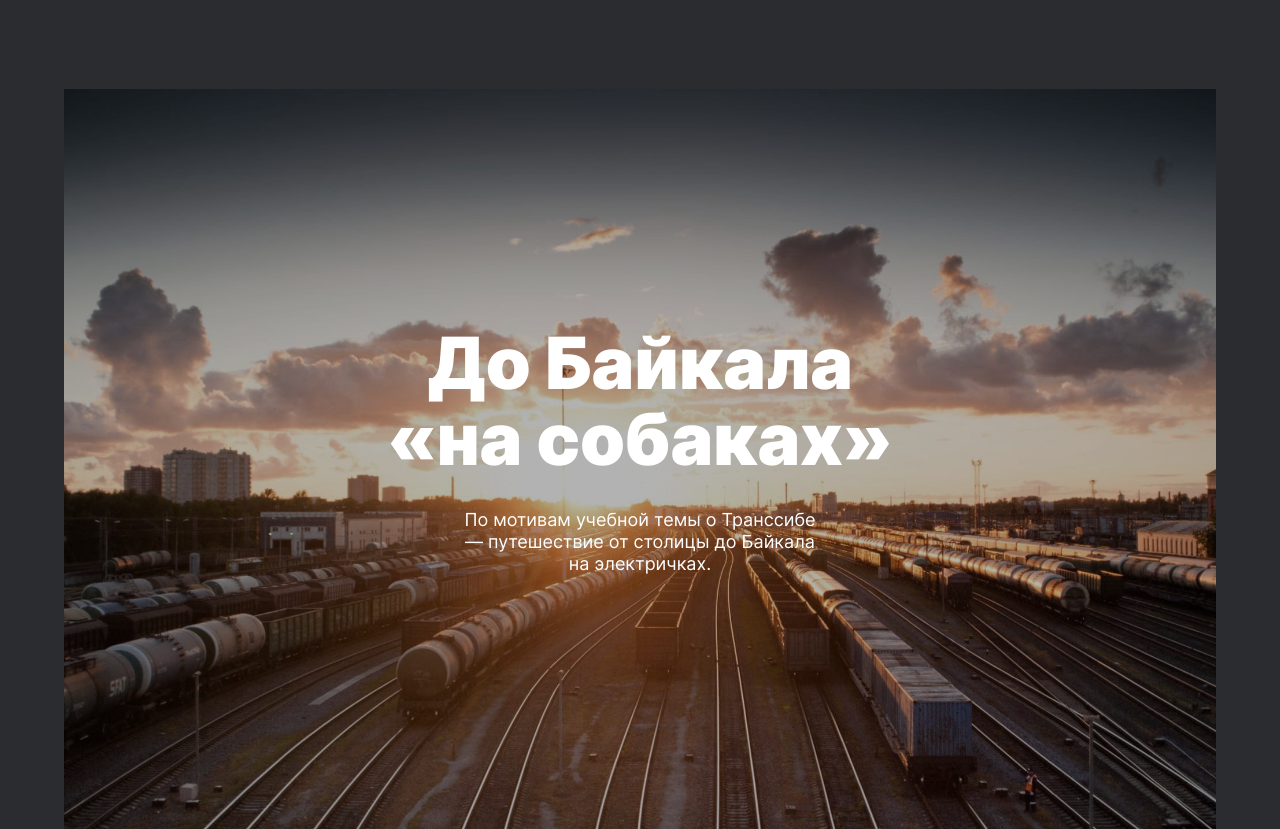
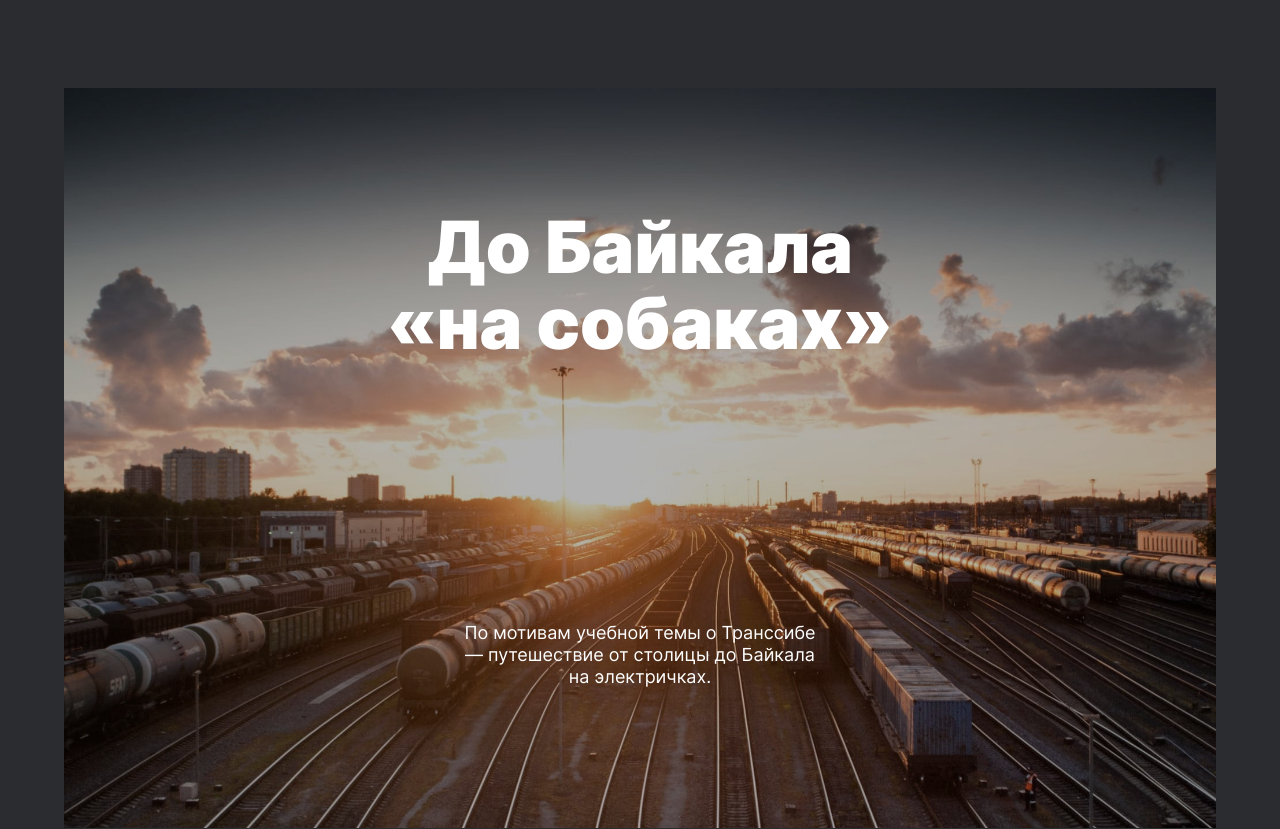
Before and after one commit to winner051996/russian-travel, a plain HTML site: page index.html in a window 1280 px wide. Shown: the part 5560-6389 px from the top of the page. Drawn offline with Linux system fonts and the light colour scheme; files whose address does not match are found by name.

Commit message:
# 3 work - fix 3

```diff
--- a/block/cover/__overlay/cover__overlay.css
+++ b/block/cover/__overlay/cover__overlay.css
@@ -1,15 +1,11 @@
 .cover__overlay {
-    position: absolute;
-    display: flex;
-    flex-direction: column;
+    display: grid;
     align-items: center;
-    justify-content: center;
     background-color: rgba(0,0,0,0.3);
     color: rgba(255, 255, 255, 1);
     text-decoration: none;
     width: 100%;
     height: 100%;
-    z-index: 1;
 }
 
 .cover__overlay:hover {
--- a/block/cover/__subtitle/cover__subtitle.css
+++ b/block/cover/__subtitle/cover__subtitle.css
@@ -4,7 +4,7 @@
     font-size: 18px;
     line-height: 22px;
     text-align: center;
-    margin-top: 32px;
+    justify-self: center;
 }
 
 @media screen and (max-width: 425px) {
--- a/block/cover/__title/cover__title.css
+++ b/block/cover/__title/cover__title.css
@@ -1,5 +1,6 @@
 .cover__title {
-    font-family: Inter-Black;
+    font-family: Inter;
+    font-weight: 900;
     font-size: 72px;
     line-height: 76px;
     text-align: center;
--- a/block/cover/cover.css
+++ b/block/cover/cover.css
@@ -1,6 +1,6 @@
 .cover {
-    position: relative;
     background-image: url("../../images/cover-trains.jpg");
+    display: grid;
     background-size: cover;
     background-repeat: no-repeat;
     min-height: 740px;
--- a/block/lead/__title/lead__title.css
+++ b/block/lead/__title/lead__title.css
@@ -1,8 +1,7 @@
 .lead__title {
     margin: 0 auto 0 auto;
-    /* width: 720px; */
     height: 200px;
-    font-family: Inter-Black;
+    font-family: Inter;
     font-size: 96px;
     line-height: 100px;
     text-align: center;
--- a/block/places/__text/places__text.css
+++ b/block/places/__text/places__text.css
@@ -1,5 +1,19 @@
-
 .places__text {
     margin-block-start: 0;
     margin-left: 40px;
 }
+
+
+@media screen and (max-width: 320px) {
+    .places__text {
+        margin-top: 15px;
+        margin: 15px auto 0 auto;
+    }
+}
+
+@media screen and (max-width: 425px) {
+    .places__text {
+        margin-top: 15px;
+        margin: 15px auto 0 auto;
+    }
+}
--- a/block/places/__title/places__title.css
+++ b/block/places/__title/places__title.css
@@ -6,7 +6,8 @@
     max-height: 460px;
     max-width: 50%;
     min-width: 50%;
-    font-family: Inter-Black;
+    font-family: Inter;
+    font-weight: bold;
 }
 
 @media screen and (max-width: 1024px) {
@@ -27,7 +28,6 @@
 @media screen and (max-width: 425px) {
     .places__title {
         width: 90%;
-        margin: 0 auto;
         font-size: 32px;
         line-height: 35px;
 
--- a/block/root/root.css
+++ b/block/root/root.css
@@ -1,25 +1,5 @@
-@font-face {
-    font-family: 'Inter';
-    src: url("../../vendor/fonts/Inter/Inter-Regular.woff2") format("woff2"),
-        url("/../../vendor/fonts/Inter/Inter-Regular.woff") format("woff");
-}
-
-@font-face {
-    font-family: 'Inter-Black';
-    src: url("../../vendor/fonts/Inter/Inter-Black.woff2") format("woff2"),
-        url("/../../vendor/fonts/Inter/Inter-Black.woff") format("woff");
-    font-weight: 900;
-}
-
-@font-face {
-    font-family: 'Inter-Bold';
-    src: url("../../vendor/fonts/Inter/Inter-Bold.woff2") format("woff2"),
-        url("/../../vendor/fonts/Inter/Inter-Bold.woff") format("woff");
-    font-weight: bold;
-}
-
 .root {
-    font-family: Inter-Regular, Helvetica, sans-serif;
+    font-family: Inter, Arial, sans-serif;
     -webkit-font-smoothing: antialiased;
     -moz-osx-font-smoothing: grayscale;
     background-color: #2a2c2f;
--- a/index.html
+++ b/index.html
@@ -152,7 +152,7 @@
             </div>
             <div class="places__flex-row">
               <img src="images/places/kareliya.jpg" class="places__image" alt="Пейзажи Карелии">
-                  <p class="places__paragraph"> Сибирь заканчивается не на Урале, а в Карелии: образующая тайгу
+                  <p class="places__text"> Сибирь заканчивается не на Урале, а в Карелии: образующая тайгу
                     сибирская лиственница не растёт западнее Водлозера. Зато здесь она вымахивает на 30 метров — леса
                     карельских национальных парков из-за непроходимых болот никогда не знали топора. Некоторым соснам уже
                     больше чем полтысячелетия. Прикоснитесь к живому существу, видевшему солнце раньше, чем увидал его Иван Грозный.
--- a/styles/index.css
+++ b/styles/index.css
@@ -1,6 +1,6 @@
 @import url('../vendor/normalize.css');
 @import url('../block/root/root.css');
-
+@import url('../vendor/fonts/fonts.css');
 @import url('../block/page/page.css');
 
 @import url('../block/header/header.css');
--- /dev/null
+++ b/vendor/fonts/fonts.css
@@ -0,0 +1,19 @@
+@font-face {
+    font-family: 'Inter';
+    src: url("Inter/Inter-Regular.woff2") format("woff2"),
+    url("Inter/Inter-Regular.woff") format("woff");
+}
+
+@font-face {
+    font-family: 'Inter';
+    src: url("Inter/Inter-Black.woff2") format("woff2"),
+    url("Inter/Inter-Black.woff") format("woff");
+    font-weight: 900;
+}
+
+@font-face {
+    font-family: 'Inter';
+    src: url("Inter/Inter-Bold.woff2") format("woff2"),
+    url("Inter/Inter-Bold.woff") format("woff");
+    font-weight: bold;
+}
```
